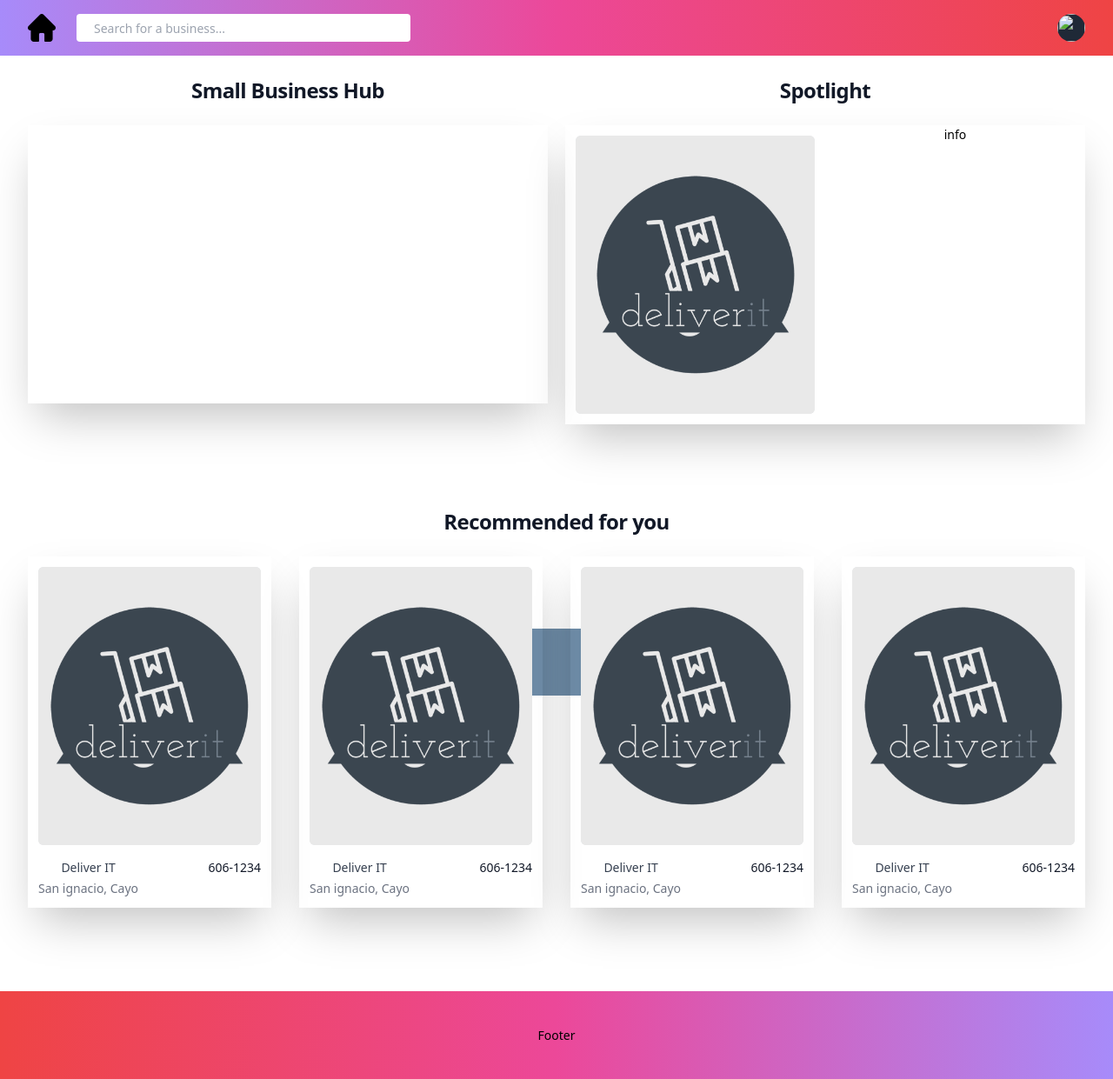
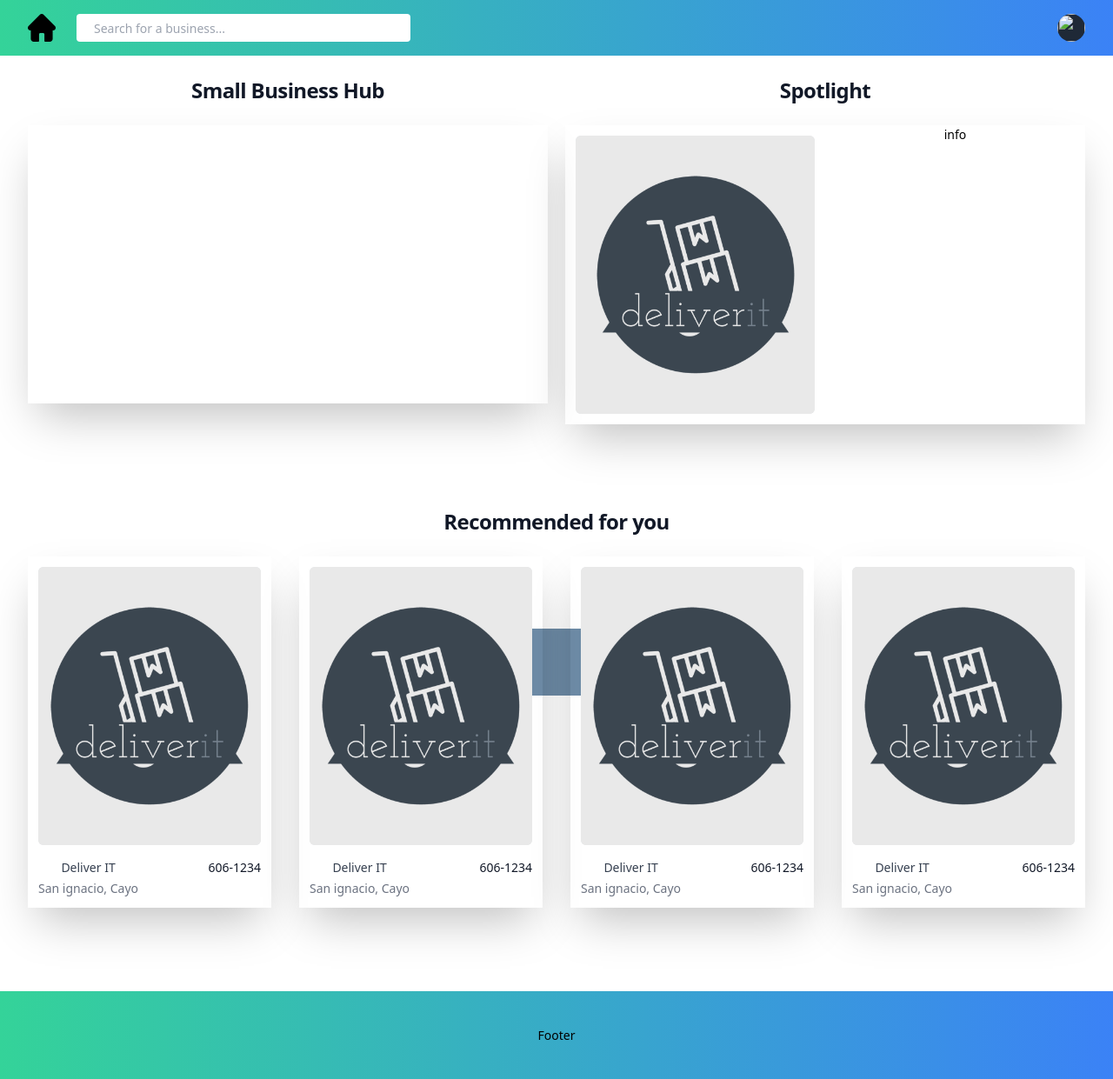
Before and after one commit to AMoDevv/SmallBusinessHub, a PHP site: page /home.php in a window 1280 px wide. Shown: the whole page at 87% size. Run offline with PHP 8.4, Linux system fonts and the light colour scheme; the visitor is signed in with stand-in values (Sample User, id 1).

Commit message:
Update home.php

```diff
--- a/home.php
+++ b/home.php
@@ -30,7 +30,7 @@ if (!isset($_SESSION["loggedin"]) || $_SESSION["loggedin"] !== true) {
 </head>
 
 <body class="bg-white">
-<nav class="bg-gradient-to-r from-purple-400 via-pink-500 to-red-500">
+<nav class="bg-gradient-to-r from-green-400 to-blue-500 ">
   <div class="max-w-7xl mx-auto px-2 sm:px-6 lg:px-8">
     <div class="relative flex items-center justify-between h-16">
       <div class="flex-1 flex items-center justify-center sm:items-stretch sm:justify-start">
@@ -173,7 +173,7 @@ if (!isset($_SESSION["loggedin"]) || $_SESSION["loggedin"] !== true) {
   </div>
 </div>
 
-<footer class="p-10 bg-gradient-to-l from-purple-400 via-pink-500 to-red-500">
+<footer class="p-10 bg-gradient-to-r from-green-400 to-blue-500 ">
   <p> Footer</p>
       </footer>
 </body>
```
Lines whose indentation alone changed are shown as unchanged.
